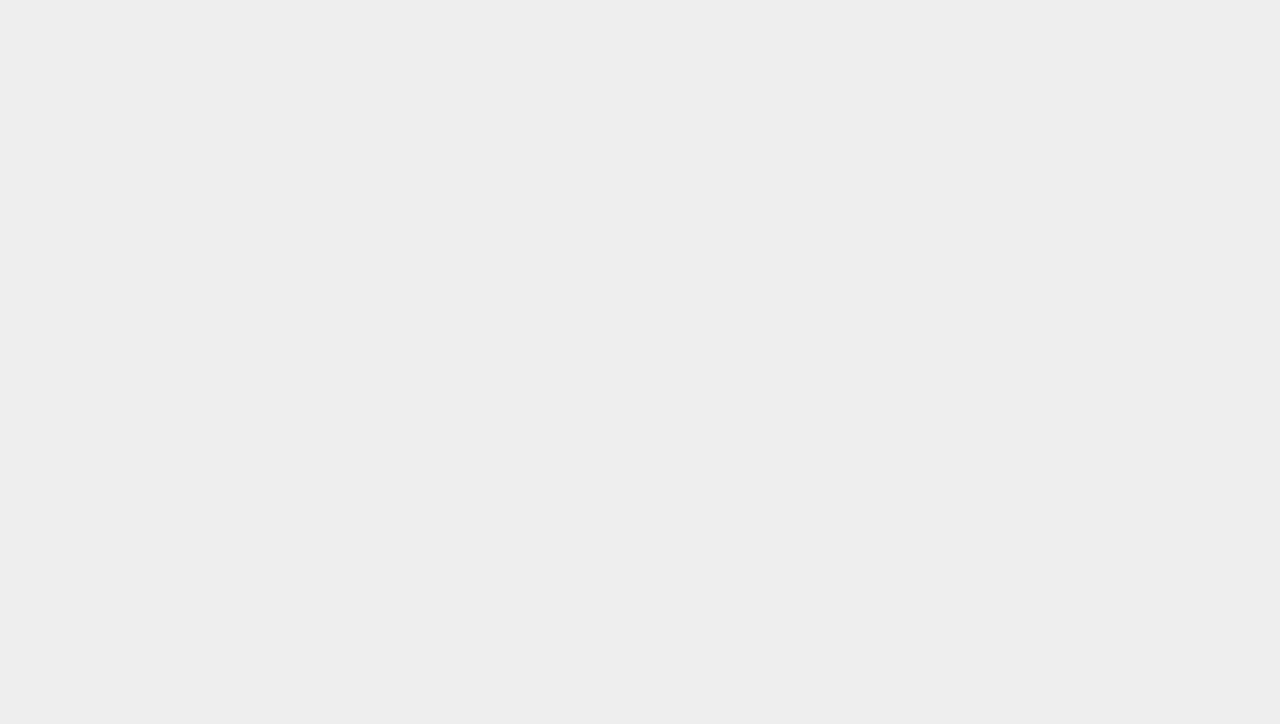
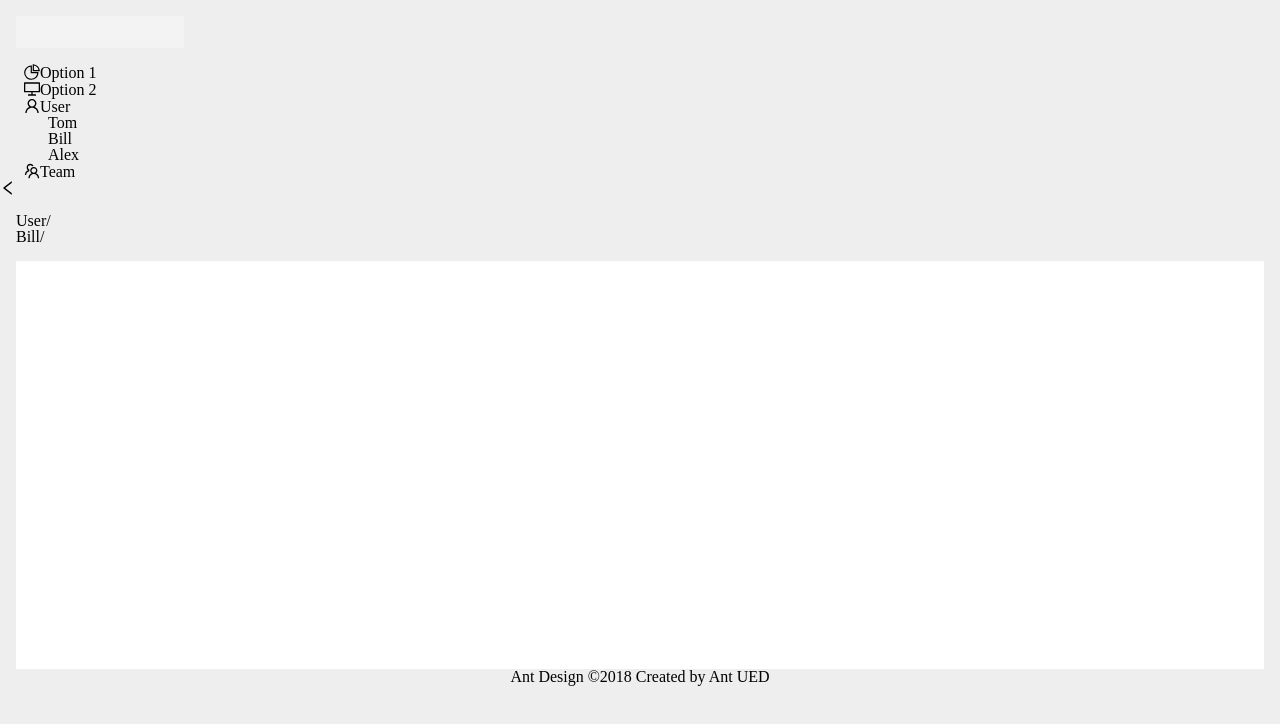
Before and after one commit to dongzupeng/react-admin-vite, a React (Vite) app: page /team in a window 1280 px wide. Before the commit this address had no page. Shown: the top 724 px of the page. Built offline with nearby package versions, Linux system fonts and the light colour scheme.

Commit message:
feat:配置页面，优化

```diff
--- a/src/App.tsx
+++ b/src/App.tsx
@@ -1,4 +1,4 @@
-import { Suspense } from "react"
+
 import { Outlet, Link, useRoutes } from "react-router-dom"
 import routes from "./router"
 
@@ -6,7 +6,6 @@ function App() {
   //使用useRoutes hook函数
   const routerView = useRoutes(routes)
   return (
-    <Suspense fallback={<h2>Loading..</h2>}>
       <div className="App">
         {/* <Link to="/home">Home</Link>
         <Link to="/about">About</Link> */}
@@ -14,8 +13,6 @@ function App() {
         {/* <Outlet></Outlet> */}
         {routerView}
       </div>
-    </Suspense>
-
   )
 }
 
--- a/src/components/menuCom/index.tsx
+++ b/src/components/menuCom/index.tsx
@@ -8,7 +8,7 @@ import {
 import { Menu } from 'antd';
 import type { MenuProps } from 'antd';
 import React, { useState } from 'react';
-import { useNavigate } from "react-router-dom"
+import { useNavigate,useLocation } from "react-router-dom"
 type MenuItem = Required<MenuProps>['items'][number];
 
 function getItem(
@@ -28,21 +28,28 @@ function getItem(
 const items: MenuItem[] = [
     getItem('Option 1', '/page1', <PieChartOutlined />),
     getItem('Option 2', '/page2', <DesktopOutlined />),
-    getItem('User', 'sub1', <UserOutlined />, [
-        getItem('Tom', '3'),
-        getItem('Bill', '4'),
-        getItem('Alex', '5'),
-    ]),
-    getItem('Team', 'sub2', <TeamOutlined />, [getItem('Team 1', '6'), getItem('Team 2', '8')]),
-    getItem('Files', '9', <FileOutlined />),
+    getItem('User', '', <UserOutlined />,
+     [
+        getItem('Tom', '/user/tom'),
+        getItem('Bill', '/user/bill'),
+        getItem('Alex', '/user/alex'),
+    ]
+    ),
+    getItem('Team', '/team', <TeamOutlined />,
+    [
+        getItem('Team 1', '/team/one'),
+        getItem('Team 2', '/team/two')
+    ]
+    ),
 ];
 
 const MenuCom: React.FC = () => {
     const [openKeys, setOpenKeys] = useState(['']);
     const NavigateTo = useNavigate();
+    const currentRoute = useLocation();
     //定义跳转方法
     const menuTo = (e: { key: string }) => {
-        console.log(e);
+        console.log(currentRoute,"@@@");
         //跳转
         NavigateTo(e.key)
     }
@@ -56,7 +63,7 @@ const MenuCom: React.FC = () => {
     return (
         <Menu
             theme="dark"
-            defaultSelectedKeys={['/page1']}
+            defaultSelectedKeys={[currentRoute.pathname]}
             mode="inline"
             items={items}
             onClick={menuTo}
--- a/src/main.tsx
+++ b/src/main.tsx
@@ -8,9 +8,9 @@ import App from './App'
 import { BrowserRouter } from "react-router-dom"
 
 ReactDOM.createRoot(document.getElementById('root') as HTMLElement).render(
-  <React.StrictMode>
+  // <React.StrictMode>
     <BrowserRouter>
       <App />
     </BrowserRouter>
-  </React.StrictMode>
+  // </React.StrictMode>
 )
--- a/src/router/index.tsx
+++ b/src/router/index.tsx
@@ -4,24 +4,62 @@ import Home from "@/views/Home"
 // 懒加载
 const Page1 = lazy(() => import("@/views/Page1"))
 const Page2 = lazy(() => import("@/views/Page2"))
+const Tom = lazy(() => import("@/views/user/tom"))
+const Bill = lazy(() => import("@/views/user/bill"))
+const Alex = lazy(() => import("@/views/user/alex"))
+const One = lazy(() => import("@/views/team/one"))
+const Two = lazy(() => import("@/views/team/two"))
 
 const routes = [
     {
-        path:"/",
-        element: <Navigate to="/page1"/>
+        path: "/",
+        element: <Navigate to="/page1" />
     },
     {
-        path:"/",
-        element: <Home/>,
-        children:[
+        path: "/",
+        element: <Home />,
+        children: [
             {
-                path:'/page1',
-                element:<Page1/>
+                path: '/page1',
+                element: <Page1 />
             },
             {
                 path: '/page2',
                 element: <Page2 />
-            }
+            },
+            {
+                path: '/user',
+                elements: <Tom />,
+                children: [
+                    {
+                        path: '/user/tom',
+                        element: <Tom />
+                    },
+                    {
+                        path: '/user/bill',
+                        element: <Bill />
+                    },
+                    {
+                        path: '/user/alex',
+                        element: <Alex />
+                    }
+                ]
+            },
+            {
+                path: '/team',
+                elements: <One />,
+                children: [
+                    {
+                        path: '/team/one',
+                        element: <One />
+                    },
+                    {
+                        path: '/team/two',
+                        element: <Two />
+                    }
+                ]
+            },
+
         ]
     }
     // {
--- a/src/views/Home.tsx
+++ b/src/views/Home.tsx
@@ -1,5 +1,5 @@
 import { Breadcrumb, Layout } from 'antd';
-import React, { useState } from 'react';
+import React, { useState, Suspense } from 'react';
 import { useNavigate, Outlet } from "react-router-dom"
 import MenuCom from "@/components/menuCom"
 
@@ -29,7 +29,10 @@ const View: React.FC = () => {
                     </Breadcrumb>
                     {/* 页面内容 */}
                     <div className="site-layout-background" style={{ padding: 24, minHeight: 360 }}>
-                        <Outlet></Outlet>
+                        {/* 菜单栏 */}
+                        <Suspense fallback={<h2>Loading..</h2>}>
+                            <Outlet></Outlet>
+                        </Suspense>
                     </div>
                 </Content>
                 {/* 底部 */}
--- /dev/null
+++ b/src/views/team/one.tsx
@@ -0,0 +1,6 @@
+const One = () => {
+    return (
+        <div>One</div>
+    )
+}
+export default One
--- /dev/null
+++ b/src/views/team/two.tsx
@@ -0,0 +1,6 @@
+const Two = () => {
+    return (
+        <div>Two</div>
+    )
+}
+export default Two
--- /dev/null
+++ b/src/views/user/alex.tsx
@@ -0,0 +1,6 @@
+const Alex = () => {
+    return (
+        <div>Alex</div>
+    )
+}
+export default Alex
--- /dev/null
+++ b/src/views/user/bill.tsx
@@ -0,0 +1,6 @@
+const Bill = () => {
+    return (
+        <div>Bill</div>
+    )
+}
+export default Bill
--- /dev/null
+++ b/src/views/user/tom.tsx
@@ -0,0 +1,6 @@
+const Tom = () => {
+    return (
+        <div>Tom</div>
+    )
+}
+export default Tom
```
